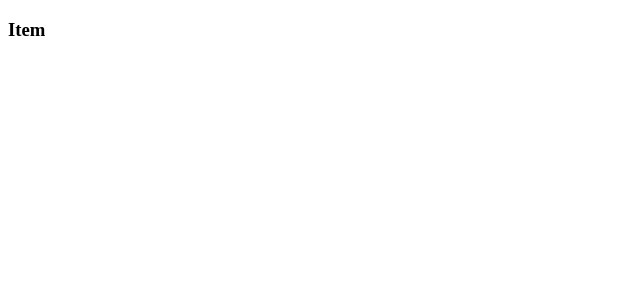
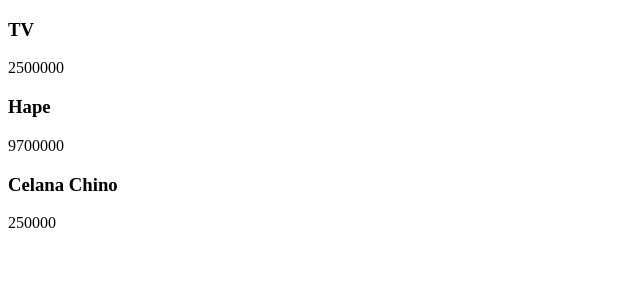
Before and after one commit to bhirmbani/how-to-react, a React app in the folder src/: page /item in a window 1280 px wide. Shown: the top 300 px of the page, without its empty margins (0-640 px from the left). Built offline with nearby package versions, Linux system fonts and the light colour scheme.

Commit message:
mock and item details

```diff
--- a/src/App.jsx
+++ b/src/App.jsx
@@ -1,8 +1,8 @@
 import React from "react";
 import { BrowserRouter, Route, Switch } from "react-router-dom";
 
-import LandingPage from "./components/Landing/landing";
-import ItemPage from "./components/Item/item";
+import LandingPage from "./components/LandingPage/landingPage";
+import ItemPage from "./components/ItemPage/itemPage";
 import PageNotFound from "./components/PageNotFound/pageNotFound";
 
 const Test = () => (
--- a/src/components/Item/item.jsx
+++ /dev/null
@@ -1,5 +0,0 @@
-import React from 'react';
-
-const ItemPage = () => <h3>Item</h3>;
-
-export default ItemPage;
--- /dev/null
+++ b/src/components/ItemDetails/itemDetails.jsx
@@ -0,0 +1,10 @@
+import React from "react";
+
+const ItemDetails = props => (
+  <div key={props.item.id}>
+    <h3>{props.item.name}</h3>
+    <p>{props.item.price}</p>
+  </div>
+);
+
+export default ItemDetails;
--- /dev/null
+++ b/src/components/ItemPage/itemPage.jsx
@@ -0,0 +1,14 @@
+import React from "react";
+
+import mockData from "../../mock/api.json";
+import ItemDetails from "../ItemDetails/itemDetails";
+
+const ItemPage = () => (
+  <div>
+    {mockData.items.map(item => (
+      <ItemDetails item={item} />
+    ))}
+  </div>
+);
+
+export default ItemPage;
--- /dev/null
+++ b/src/mock/api.json
@@ -0,0 +1,19 @@
+{
+  "items": [
+    {
+      "id": 1,
+      "name": "TV",
+      "price": 2500000
+    },
+    {
+      "id": 2,
+      "name": "Hape",
+      "price": 9700000
+    },
+    {
+      "id": 3,
+      "name": "Celana Chino",
+      "price": 250000
+    }
+  ]
+}
```
Also changed, not shown: src/components/LandingPage/landingPage.jsx (renamed from src/components/Landing/landing.jsx), src/components/LandingPage/landingPageActions.js (added), src/components/LandingPage/landingPageReducers.js (added), 1 other file (tests, documents, lock files or other folders).
